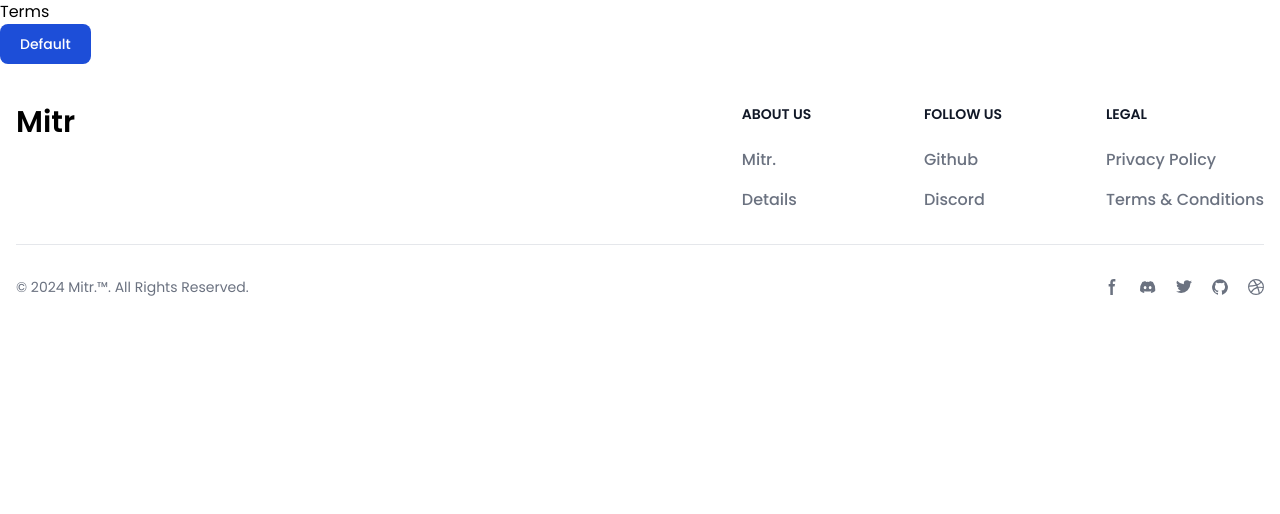
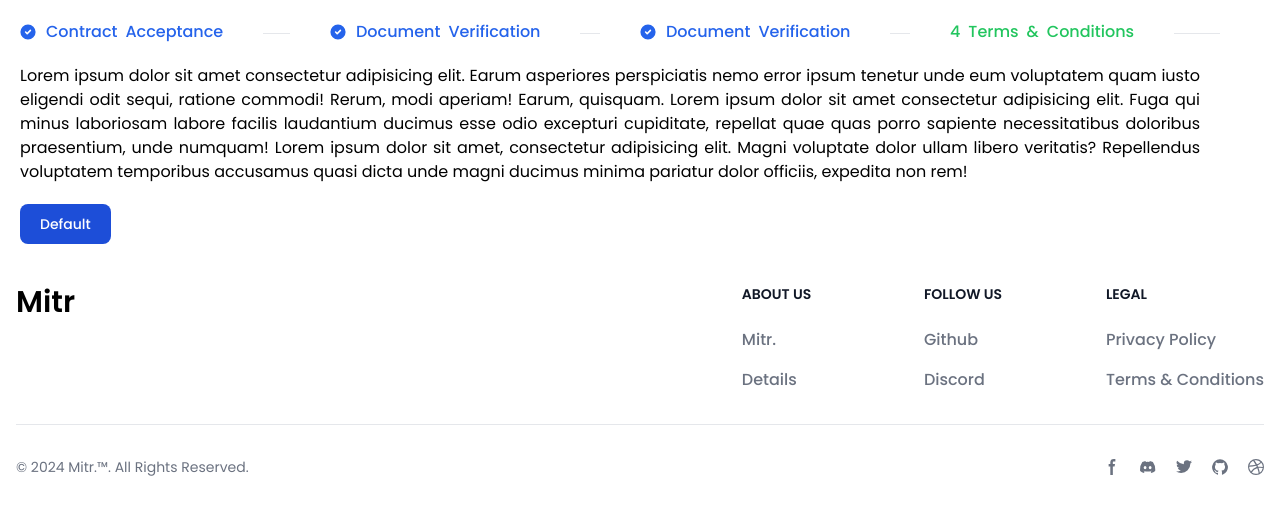
Before and after one commit to piyushbaibhav/Mitr, a React (Vite) app: page /term in a window 1280 px wide. Shown: the top 514 px of the page. Built offline with nearby package versions, Linux system fonts and the light colour scheme.

Commit message:
Content upload

```diff
--- a/src/pages/PhotoUpload.jsx
+++ b/src/pages/PhotoUpload.jsx
@@ -5,6 +5,39 @@ import { Link } from 'react-router-dom'
 export default function PhotoUpload() {
   return (
     <>
+    <nav className='m-5'>
+        <ol class="flex items-center w-full text-sm font-medium text-center text-gray-500 dark:text-gray-400 sm:text-base">
+          <li class="flex md:w-full items-center text-blue-600 dark:text-blue-500 sm:after:content-[''] after:w-full after:h-1 after:border-b after:border-gray-200 after:border-1 after:hidden sm:after:inline-block after:mx-6 xl:after:mx-10 dark:after:border-gray-700">
+            <span class="flex items-center after:content-['/'] sm:after:hidden after:mx-2 after:text-gray-200 dark:after:text-gray-500">
+              <svg class="w-3.5 h-3.5 sm:w-4 sm:h-4 me-2.5" aria-hidden="true" xmlns="http://www.w3.org/2000/svg" fill="currentColor" viewBox="0 0 20 20">
+                <path d="M10 .5a9.5 9.5 0 1 0 9.5 9.5A9.51 9.51 0 0 0 10 .5Zm3.707 8.207-4 4a1 1 0 0 1-1.414 0l-2-2a1 1 0 0 1 1.414-1.414L9 10.586l3.293-3.293a1 1 0 0 1 1.414 1.414Z"/>
+              </svg>
+              Contract  <span class="hidden sm:inline-flex sm:ms-2">Acceptance</span>
+            </span>
+          </li>
+          <li class="flex md:w-full items-center text-blue-600 dark:text-blue-500 sm:after:content-[''] after:w-full after:h-1 after:border-b after:border-gray-200 after:border-1 after:hidden sm:after:inline-block after:mx-6 xl:after:mx-10 dark:after:border-gray-700">
+            <span class="flex items-center after:content-['/'] sm:after:hidden after:mx-2 after:text-gray-200 dark:after:text-gray-500">
+              <svg class="w-3.5 h-3.5 sm:w-4 sm:h-4 me-2.5" aria-hidden="true" xmlns="http://www.w3.org/2000/svg" fill="currentColor" viewBox="0 0 20 20">
+                <path d="M10 .5a9.5 9.5 0 1 0 9.5 9.5A9.51 9.51 0 0 0 10 .5Zm3.707 8.207-4 4a1 1 0 0 1-1.414 0l-2-2a1 1 0 0 1 1.414-1.414L9 10.586l3.293-3.293a1 1 0 0 1 1.414 1.414Z"/>
+              </svg>
+              Document  <span class="hidden sm:inline-flex sm:ms-2">Verification</span>
+            </span>
+          </li>
+
+          <li class="flex md:w-full items-center after:content-[''] after:w-full after:h-1 after:border-b after:border-gray-200 after:border-1 after:hidden sm:after:inline-block after:mx-6 xl:after:mx-10 dark:after:border-gray-700">
+            <span class="flex text-green-500 items-center after:content-['/'] sm:after:hidden after:mx-2 after:text-gray-200 dark:after:text-gray-500">
+              <span class="me-2">3</span>
+              Photo <span class="hidden sm:inline-flex sm:ms-2">Upload</span>
+            </span>
+          </li>
+          <li class="flex md:w-full items-center after:content-[''] after:w-full after:h-1 after:border-b after:border-gray-200 after:border-1 after:hidden sm:after:inline-block after:mx-6 xl:after:mx-10 dark:after:border-gray-700">
+            <span class="flex items-center after:content-['/'] sm:after:hidden after:mx-2 after:text-gray-200 dark:after:text-gray-500">
+              <span class="me-2">4</span>
+              Terms <span class="hidden sm:inline-flex sm:ms-2"> & </span> <span class="hidden sm:inline-flex sm:ms-2"> Conditions</span>
+            </span>
+          </li>
+        </ol>
+    </nav>
     <div className='ml-5 mb-6 text-2xl font-bold'>PhotoUpload</div>
     <div className=' ml-5'><p>Please upload your photo in white background below : </p></div>
 
--- a/src/pages/Terms.jsx
+++ b/src/pages/Terms.jsx
@@ -4,9 +4,46 @@ import { Link } from 'react-router-dom'
 export default function Terms() {
   return (
     <>
-    <div>Terms</div>
+        <nav className='m-5'>
+        <ol class="flex items-center w-full text-sm font-medium text-center text-gray-500 dark:text-gray-400 sm:text-base">
+          <li class="flex md:w-full items-center text-blue-600 dark:text-blue-500 sm:after:content-[''] after:w-full after:h-1 after:border-b after:border-gray-200 after:border-1 after:hidden sm:after:inline-block after:mx-6 xl:after:mx-10 dark:after:border-gray-700">
+            <span class="flex items-center after:content-['/'] sm:after:hidden after:mx-2 after:text-gray-200 dark:after:text-gray-500">
+              <svg class="w-3.5 h-3.5 sm:w-4 sm:h-4 me-2.5" aria-hidden="true" xmlns="http://www.w3.org/2000/svg" fill="currentColor" viewBox="0 0 20 20">
+                <path d="M10 .5a9.5 9.5 0 1 0 9.5 9.5A9.51 9.51 0 0 0 10 .5Zm3.707 8.207-4 4a1 1 0 0 1-1.414 0l-2-2a1 1 0 0 1 1.414-1.414L9 10.586l3.293-3.293a1 1 0 0 1 1.414 1.414Z"/>
+              </svg>
+              Contract  <span class="hidden sm:inline-flex sm:ms-2">Acceptance</span>
+            </span>
+          </li>
+          <li class="flex md:w-full items-center text-blue-600 dark:text-blue-500 sm:after:content-[''] after:w-full after:h-1 after:border-b after:border-gray-200 after:border-1 after:hidden sm:after:inline-block after:mx-6 xl:after:mx-10 dark:after:border-gray-700">
+            <span class="flex items-center after:content-['/'] sm:after:hidden after:mx-2 after:text-gray-200 dark:after:text-gray-500">
+              <svg class="w-3.5 h-3.5 sm:w-4 sm:h-4 me-2.5" aria-hidden="true" xmlns="http://www.w3.org/2000/svg" fill="currentColor" viewBox="0 0 20 20">
+                <path d="M10 .5a9.5 9.5 0 1 0 9.5 9.5A9.51 9.51 0 0 0 10 .5Zm3.707 8.207-4 4a1 1 0 0 1-1.414 0l-2-2a1 1 0 0 1 1.414-1.414L9 10.586l3.293-3.293a1 1 0 0 1 1.414 1.414Z"/>
+              </svg>
+              Document  <span class="hidden sm:inline-flex sm:ms-2">Verification</span>
+            </span>
+          </li>
+          <li class="flex md:w-full items-center text-blue-600 dark:text-blue-500 sm:after:content-[''] after:w-full after:h-1 after:border-b after:border-gray-200 after:border-1 after:hidden sm:after:inline-block after:mx-6 xl:after:mx-10 dark:after:border-gray-700">
+            <span class="flex items-center after:content-['/'] sm:after:hidden after:mx-2 after:text-gray-200 dark:after:text-gray-500">
+              <svg class="w-3.5 h-3.5 sm:w-4 sm:h-4 me-2.5" aria-hidden="true" xmlns="http://www.w3.org/2000/svg" fill="currentColor" viewBox="0 0 20 20">
+                <path d="M10 .5a9.5 9.5 0 1 0 9.5 9.5A9.51 9.51 0 0 0 10 .5Zm3.707 8.207-4 4a1 1 0 0 1-1.414 0l-2-2a1 1 0 0 1 1.414-1.414L9 10.586l3.293-3.293a1 1 0 0 1 1.414 1.414Z"/>
+              </svg>
+              Document  <span class="hidden sm:inline-flex sm:ms-2">Verification</span>
+            </span>
+          </li>
+
+          <li class="flex md:w-full items-center after:content-[''] after:w-full after:h-1 after:border-b after:border-gray-200 after:border-1 after:hidden sm:after:inline-block after:mx-6 xl:after:mx-10 dark:after:border-gray-700">
+            <span class="flex text-green-500 items-center after:content-['/'] sm:after:hidden after:mx-2 after:text-gray-200 dark:after:text-gray-500">
+              <span class="me-2">4</span>
+              Terms <span class="hidden sm:inline-flex sm:ms-2"> & </span> <span class="hidden sm:inline-flex sm:ms-2"> Conditions</span>
+            </span>
+          </li>
+        </ol>
+    </nav>
+    <div className='ml-5 mr-20 text-justify'>Lorem ipsum dolor sit amet consectetur adipisicing elit. Earum asperiores perspiciatis nemo error ipsum tenetur unde eum voluptatem quam iusto eligendi odit sequi, ratione commodi! Rerum, modi aperiam! Earum, quisquam. Lorem ipsum dolor sit amet consectetur adipisicing elit. Fuga qui minus laboriosam labore facilis laudantium ducimus esse odio excepturi cupiditate, repellat quae quas porro sapiente necessitatibus doloribus praesentium, unde numquam! Lorem ipsum dolor sit amet, consectetur adipisicing elit. Magni voluptate dolor ullam libero veritatis? Repellendus voluptatem temporibus accusamus quasi dicta unde magni ducimus minima pariatur dolor officiis, expedita non rem!
+    </div>
+
     <Link to="/portal">
-         <button type="button" class="text-white bg-blue-700 hover:bg-blue-800 focus:ring-4 focus:ring-blue-300 font-medium rounded-lg text-sm px-5 py-2.5 me-2 mb-2 dark:bg-blue-600 dark:hover:bg-blue-700 focus:outline-none dark:focus:ring-blue-800">Default</button>
+         <button type="button" class="text-white ml-5 mt-5 bg-blue-700 hover:bg-blue-800 focus:ring-4 focus:ring-blue-300 font-medium rounded-lg text-sm px-5 py-2.5 me-2 mb-2 dark:bg-blue-600 dark:hover:bg-blue-700 focus:outline-none dark:focus:ring-blue-800">Default</button>
     </Link>
     </>
   )
```
